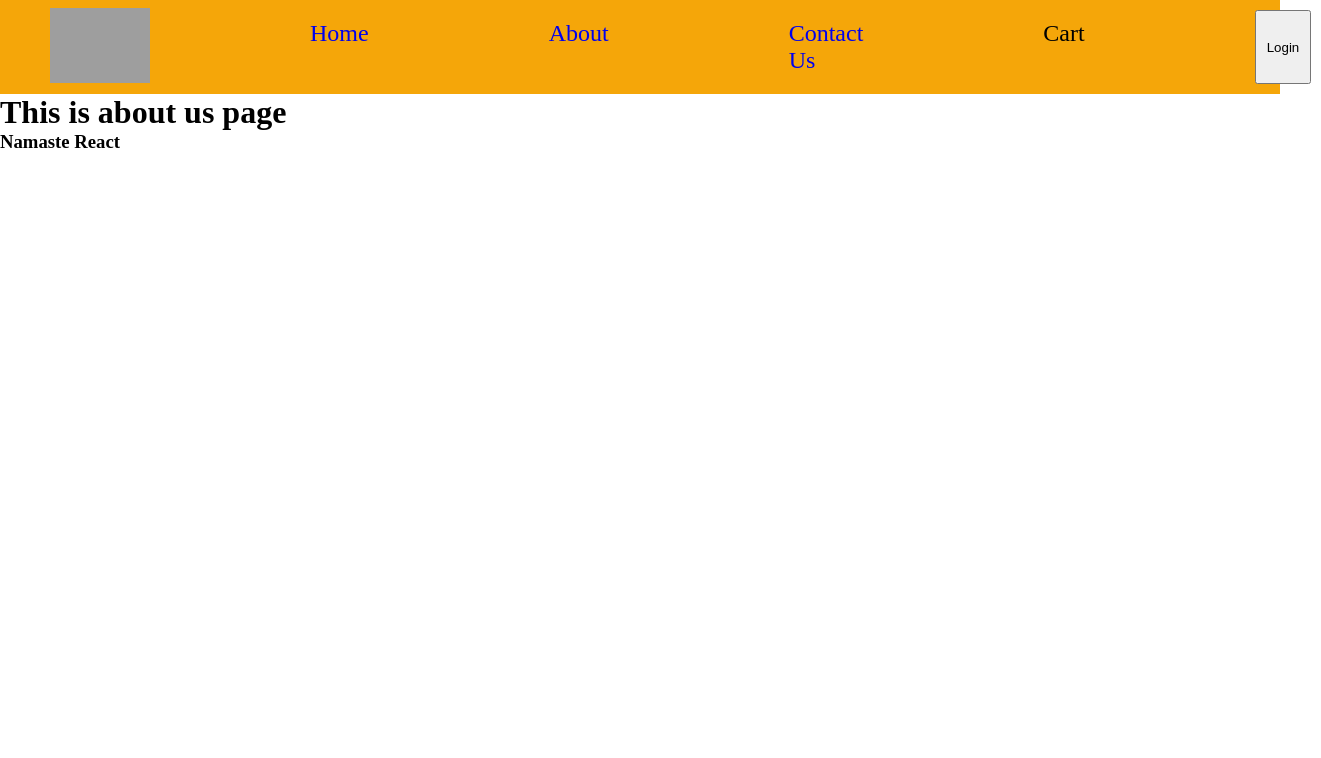
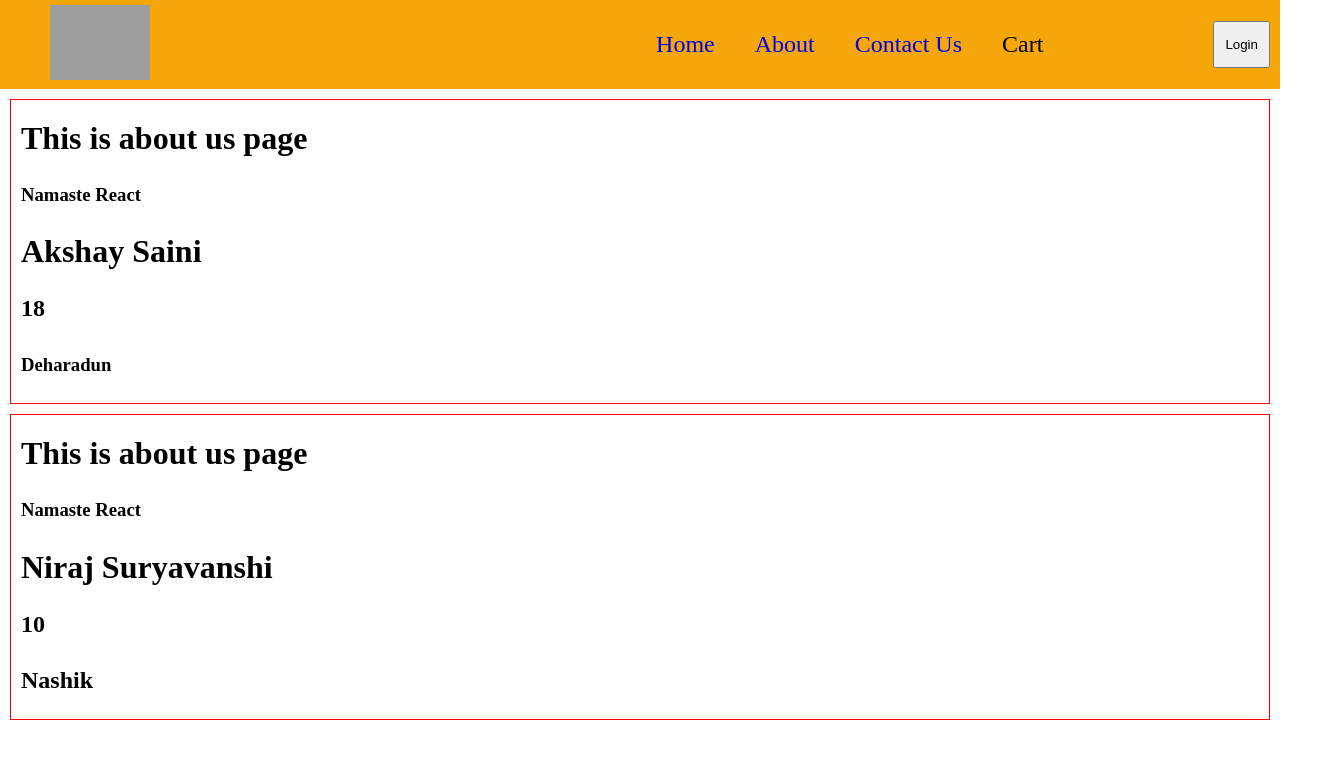
Before and after one commit to Niraj-Suryavanshi/namaste-react, a React (Vite) app: page /about in a window 1280 px wide. Shown: the top 758 px of the page, 1321 px wide, since content can reach past the window. Built offline with nearby package versions, Linux system fonts and the light colour scheme; grey boxes are pictures that could not be loaded.

Commit message:
Ep.8 Started Class Based Components learn & added some css

```diff
--- a/index.css
+++ b/index.css
@@ -2,11 +2,12 @@
   margin: 0;
   padding: 0;
   box-sizing: border-box;
+  -webkit-tap-highlight-color: transparent;
 }
 
 .header {
   display: flex;
-  justify-content: flex-start;
+  justify-content: space-between;
   align-items: center;
   background-color: rgb(245, 166, 9);
 }
@@ -28,13 +29,12 @@
   padding: 10px;
   margin: 10px;
   cursor: pointer;
-  margin-inline-start: 150px;
+  /* margin-inline-start: 150px; */
 }
 
 .nav-items > ul > button {
   padding: 10px;
   margin: 10px;
-
   cursor: pointer;
   margin-inline-start: 150px;
 }
@@ -154,15 +154,17 @@
 }
 
 .res-container {
+  max-width: 1100px;
+  margin: 20px auto 0;
   padding: 0px;
   list-style: none;
   margin-block-end: 0px;
   display: grid;
   -webkit-box-align: start;
-  align-items: start;
-  grid-template-columns: repeat(5, 1fr);
-  gap: 16px;
-  margin: 5px 16px;
+  align-items: center;
+  grid-template-columns: repeat(4, 1fr);
+  gap: 12px;
+  /* margin: 5px 16px; */
   background: #ffffff;
   overflow: auto;
 }
@@ -186,8 +188,10 @@ h4 {
 
 .filter-btn {
   margin: 10px;
+  padding: 10px;
   cursor: pointer;
   box-sizing: content-box;
+  margin-right: 30px;
 }
 
 .shimmer-container {
@@ -210,14 +214,27 @@ h4 {
 }
 
 .filter {
-  display: flex;
-  margin: 0 auto;
+  display: grid;
+  grid-template-columns: 1fr auto;
+  max-width: 1100px;
+  margin: 20px auto 0;
+  padding: 0px;
+  list-style: none;
+  margin-block-end: 0px;
+
+  -webkit-box-align: start;
+
+  gap: 12px;
+
+  background: #ffffff;
+  overflow: auto;
 }
 
 .search-container {
   margin: 10px;
   cursor: pointer;
   box-sizing: content-box;
+  padding: 10px;
 }
 
 .menu-container {
@@ -289,3 +306,10 @@ h4 {
 a {
   text-decoration: none;
 }
+
+.about {
+  margin: 10px;
+  padding: 10px;
+  border: 1px solid red;
+  line-height: 1.5cm;
+}
--- a/src/components/About.js
+++ b/src/components/About.js
@@ -1,8 +1,19 @@
-const About = () => {
+import User from "./User";
+import UserClass from "./UserClass";
+
+const About = (props) => {
   return (
     <div>
-      <h1>This is about us page</h1>
-      <h3>Namaste React</h3>
+      <div className="about">
+        <h1>This is about us page</h1>
+        <h3>Namaste React</h3>
+        <User name={"Akshay Saini"} address={"Deharadun"} id={18} />
+      </div>
+      <div className="about">
+        <h1>This is about us page</h1>
+        <h3>Namaste React</h3>
+        <UserClass name={"Niraj Suryavanshi"} address={"Nashik"} id={10} />
+      </div>
     </div>
   );
 };
--- /dev/null
+++ b/src/components/User.js
@@ -0,0 +1,11 @@
+const User = (props) => {
+  return (
+    <div>
+      <h1>{props.name}</h1>
+      <h2>{props.id}</h2>
+      <h3>{props.address}</h3>
+    </div>
+  );
+};
+
+export default User;
--- /dev/null
+++ b/src/components/UserClass.js
@@ -0,0 +1,18 @@
+import React from "react";
+class UserClass extends React.Component {
+  constructor(props) {
+    super(props);
+  }
+  render() {
+    const { name, id } = this.props;
+    return (
+      <div>
+        <h1>{name}</h1>
+        <h2>{id}</h2>
+        <h2>{this.props.address}</h2>
+      </div>
+    );
+  }
+}
+
+export default UserClass;
```
